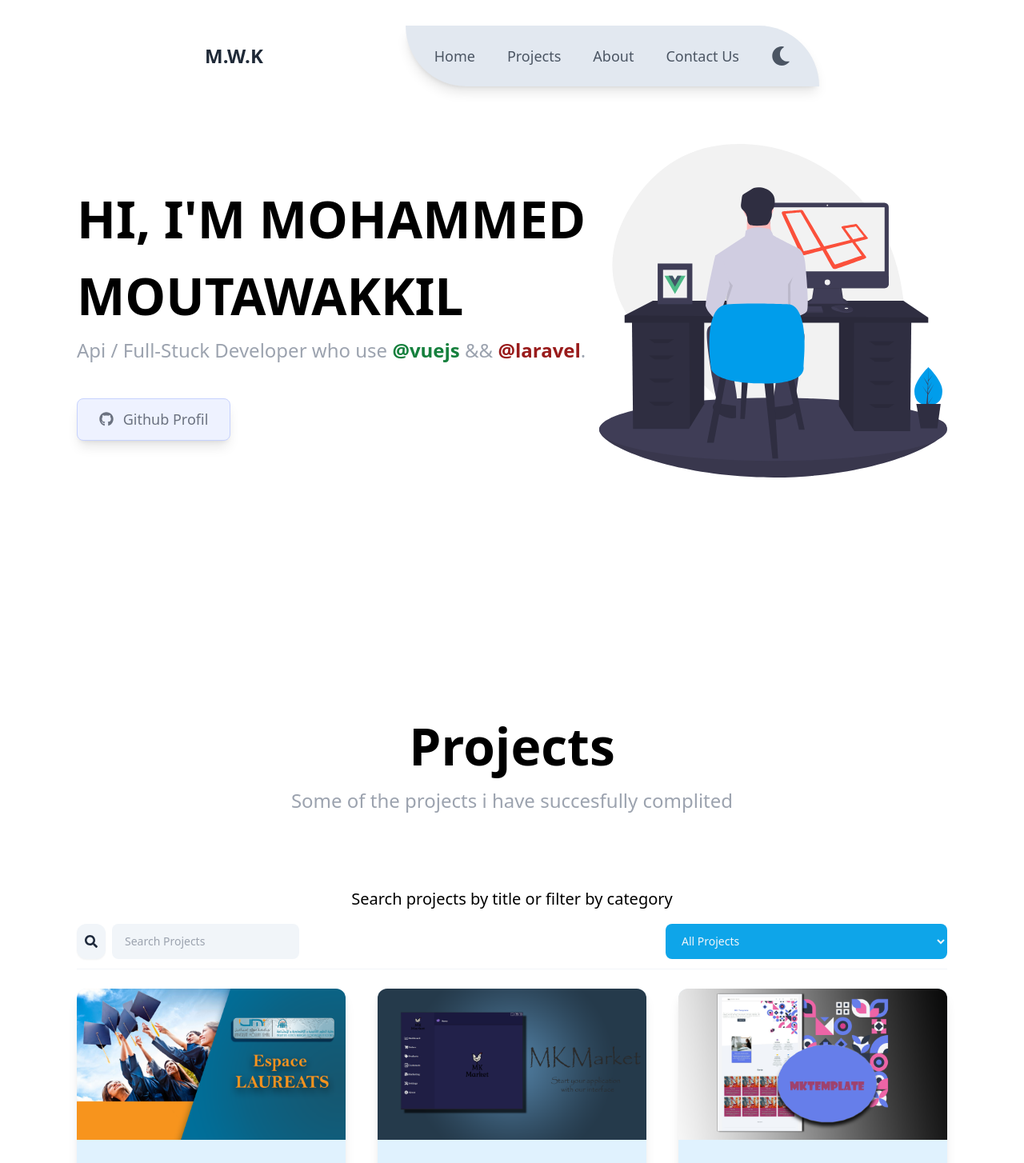
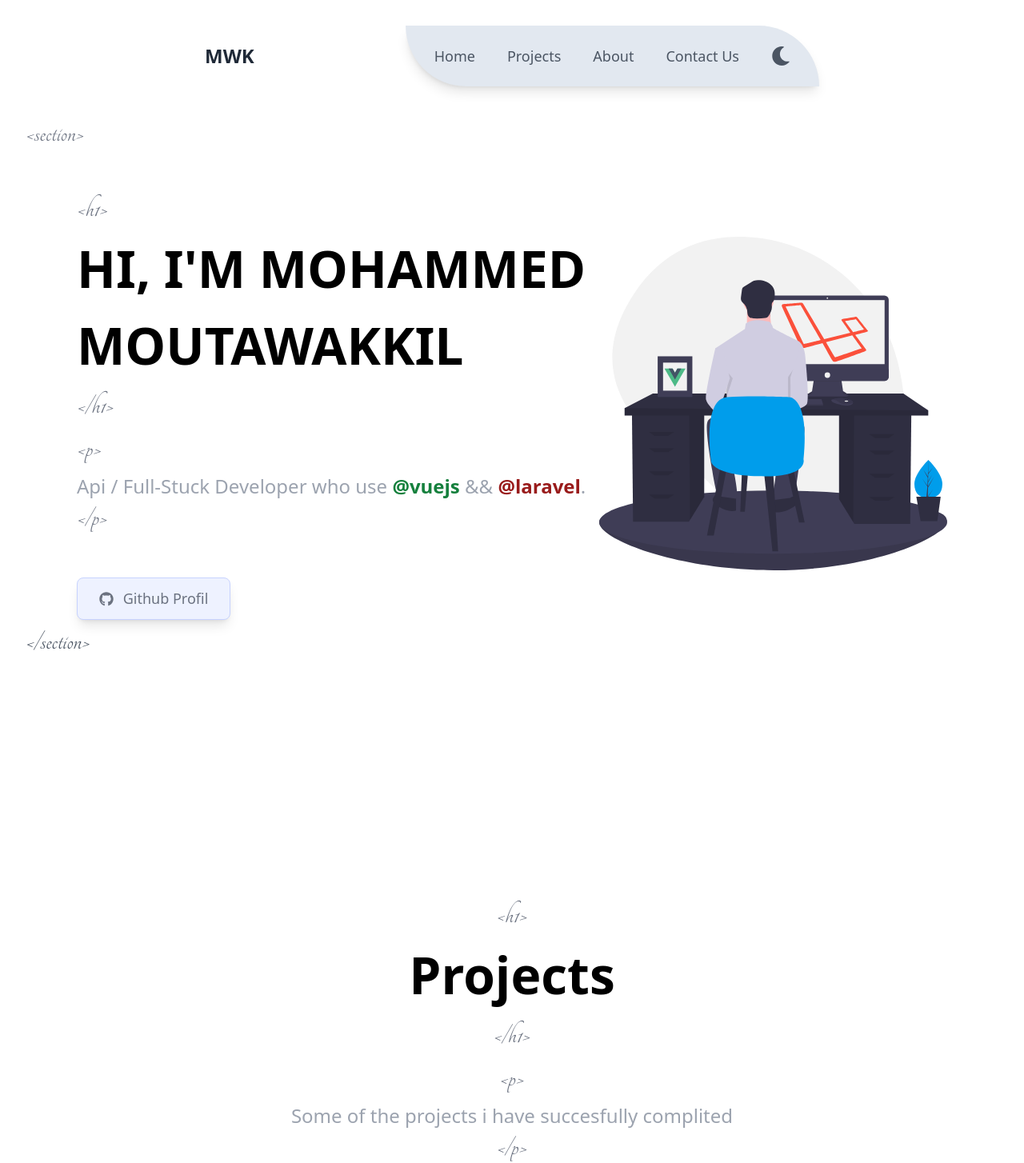
Before and after one commit to mohammedmoutawakkil/Portfolio-Example, a Vue app: page / in a window 1280 px wide. Shown: the top 1454 px of the page at 80% size. Built offline with nearby package versions, Linux system fonts and the light colour scheme.

Commit message:
add some effects

```diff
--- a/src/components/projects/ProjectsGrid.vue
+++ b/src/components/projects/ProjectsGrid.vue
@@ -30,10 +30,23 @@ function filterProjectsBySearch() {
 </script>
 
 <template>
+ 	<div class="container mt-72">
+		<p class="text-center text-gray-500 font-tangerine text-4xl">&lt;h1&gt;</p>
+        <h1 class="text-center font-extrabold  dark:text-Slate-100
+        duration-300 text-3xl md:text-3xl xl:text-6xl ">Projects</h1>
+		<p class="text-center text-gray-500 font-tangerine text-4xl">&lt;/h1&gt;</p>
+		<p class="text-center text-gray-500 font-tangerine text-4xl">&lt;p&gt;</p>
+        <p class="text-center font-medium mt-2 text-lg sm:text-xl  xl:text-2xl   leading-none text-gray-400"
+		>
+        Some of the projects i have succesfully complited
+        </p>
+		<p class="text-center text-gray-500 font-tangerine text-4xl">&lt;/p&gt;</p>
+    </div>
 	<!-- Projects grid -->
 	<section class="pt-10 sm:pt-14">
 		<!-- Filter and search projects -->
 		<div class="mt-10 sm:mt-10">
+	<p class="text-gray-500 font-tangerine text-4xl">&lt;section&gt;</p>
 			<h3
 				class="font-general-regular
 					text-center text-secondary-dark
@@ -111,6 +124,7 @@ function filterProjectsBySearch() {
 			/>
 		</div>
 	</section>
+	<p class="text-gray-500 font-tangerine text-4xl mt-9">&lt;/section&gt;</p>
 </template>
 
 <style scoped></style>
--- a/src/index.css
+++ b/src/index.css
@@ -1,3 +1,4 @@
+@import url('https://fonts.googleapis.com/css2?family=Oswald:wght@200&family=Tangerine&display=swap');
 @tailwind base;
 @tailwind components;
 @tailwind utilities;
--- a/src/layouts/Home/Body/ProjectSection.vue
+++ /dev/null
@@ -1,10 +0,0 @@
-<template>
-    <div class="container mt-72">
-        <h1 class="text-center font-extrabold  dark:text-Slate-100
-        duration-300 text-3xl md:text-3xl xl:text-6xl ">Projects</h1>
-        <p class="text-center font-medium mt-2 text-lg sm:text-xl  xl:text-2xl   leading-none text-gray-400"
-		>
-        Some of the projects i have succesfully complited
-        </p>
-    </div>
-</template>
--- a/src/layouts/Home/Head.vue
+++ b/src/layouts/Home/Head.vue
@@ -11,6 +11,7 @@ const Theme=computed(()=>store.state.user.currentTheme);
 	>
 		<!-- Banner left contents -->
 		<div class="w-full md:w-3/5 text-left">
+		<p class="text-gray-500 font-tangerine text-4xl">&lt;h1&gt;</p>
 			<h1
 				class="font-extra-bold text-center sm:text-left  dark:text-Slate-100 uppercase"
 			>
@@ -40,12 +41,16 @@ const Theme=computed(()=>store.state.user.currentTheme);
 				<Description>i</Description>
 				<Description>l</Description>
 			</h1>
+			<p class="text-gray-500 font-tangerine text-4xl">&lt;/h1&gt;</p>
+		<p class="text-gray-500 font-tangerine text-4xl">&lt;p&gt;</p>
 			<p
 				class="font-medium mt-2 text-lg sm:text-xl  xl:text-2xl text-center sm:text-left leading-none text-gray-400"
 			>
 				Api / Full-Stuck Developer who use <span class="font-extra-bold text-green-700">@vuejs</span> &&
 				<span class="font-extra-bold text-red-800">@laravel</span>.
 			</p>
+		<p class="text-gray-500 font-tangerine text-4xl">&lt;/p&gt;</p>
+
 			<div class="flex justify-center sm:block">
 				<a
 					download="Stoman-Resume.pdf"
--- a/src/layouts/Navbar/Navbar.vue
+++ b/src/layouts/Navbar/Navbar.vue
@@ -21,7 +21,7 @@
               md:text-2xl
               jo
             "
-            >M.W.K
+            ><span>M</span><span>W</span><span>K</span>
           </router-link>
           <!-- Mobile menu button -->
           <div @click="showMenu = !showMenu" class="flex lg:hidden">
--- a/src/views/About.vue
+++ b/src/views/About.vue
@@ -5,20 +5,23 @@
 		<div class="w-full sm:w-1/4 mb-7 sm:mb-0 ">
 			<img
 				src="/src/assets/images/me.jpeg"
-				class="rounded-xl w-96"
+				class="rounded-xl w-96 shadow-sm"
 				alt=""
 			/>
 		</div>
 
 		<!-- About details -->
 		<div class="w-full sm:w-3/4 text-left">
+		<p class="text-gray-500 font-tangerine text-4xl">&lt;p&gt;</p>
 			<p
-				class="break-all font-medium mb-4 text-gray-400  text-4xl"
+				class="break-all font-medium mb-4 text-gray-400 text-4xl"
 			>
 				Hi I'm Mohammed Moutawakkil A <span class="font-extra-bold text-green-700">@vuejs</span> &&
 				<span class="font-extra-bold text-red-800">@laravel</span> Full-stack Developer.
         I also Develop  Windows Applications Using <span class="font-extra-bold text-Indigo-800">@C#</span>.
 			</p>
+		<p class="text-gray-500 font-tangerine text-4xl">&lt;/p&gt;</p>
+
 		</div>
 	</div>
 </template>
--- a/src/views/Contact.vue
+++ b/src/views/Contact.vue
@@ -36,11 +36,15 @@ const socials=ref([
   <div class="block sm:flex sm:gap-10 lg:px-48 lx:px-48 md:px-48 mt-10 sm:mt-20">
 		<!-- About details -->
 		<div class="w-full sm:w-6/12 text-left">
+		<p class="text-gray-500 font-tangerine text-4xl">&lt;h1&gt;</p>
 			<h1 class="text-5xl font-semibold dark:text-Slate-200">Contact Details</h1>
+		<p class="text-gray-500 font-tangerine text-4xl">&lt;/h1&gt;</p>
+		<p class="text-gray-500 font-tangerine text-4xl">&lt;p&gt;</p>
           <p class="break-all text-xl text-gray-600">Hi 👋 How are you? Thank you for visiting My Portfolio. If you have any inquiries or feedback, please don't hesitate to reach out. I am available at the following social media outlets:</p>
-          <!-- Footer social links -->
+		<p class="text-gray-500 font-tangerine text-4xl">&lt;/p&gt;</p>
+		  <!-- Footer social links -->
 			<div
-				class="flex flex-col justify-center items-left  my-9 sm:my-16"
+				class="flex flex-col justify-center items-left  my-4 sm:my-8"
 			>
 				<ul class="flex gap-4 sm:gap-8">
 					<a
@@ -59,7 +63,7 @@ const socials=ref([
 				</ul>
 			</div>
           <p class="break-all text-xl text-gray-600">Also, currently available for freelance work. My scope of work includes but not limited to:</p>
-          <ul class="pl-10 list-disc dark:text-Slate-400">
+		  <ul class="pl-10 list-disc dark:text-Slate-400">
               <li>Full-stack Development</li>
               <li>Application Programming Interface(API)</li>
               <li>Backend Development</li>
--- a/src/views/Home.vue
+++ b/src/views/Home.vue
@@ -1,13 +1,13 @@
 <script setup>
 import Head from '../layouts/Home/Head.vue';
-import ProjectSection from '../layouts/Home/Body/ProjectSection.vue';
 import ProjectsGridVue from '../components/projects/ProjectsGrid.vue';
 </script>
 
 <template>
   <div class="container mx-auto">
+	<p class="text-gray-500 font-tangerine text-4xl xl:-ml-16 lg:-ml-9 ">&lt;section&gt;</p>
     <Head/>
-    <ProjectSection/>
+	<p class="text-gray-600 font-tangerine text-4xl xl:-ml-16 lg:-ml-9 ">&lt;/section&gt;</p>
     <ProjectsGridVue />
     <!-- Load more projects button -->
 		<div class="mt-10 sm:mt-20 flex justify-center">
--- a/tailwind.config.js
+++ b/tailwind.config.js
@@ -55,6 +55,9 @@ module.exports = {
             '6xl': '4rem',
             '7xl': '5rem',
         },
+        fontFamily: {
+            'tangerine': ['Tangerine', 'cursive', 'Oswald', 'sans-serif'],
+        },
         extend: {},
     },
     plugins: [],
```
